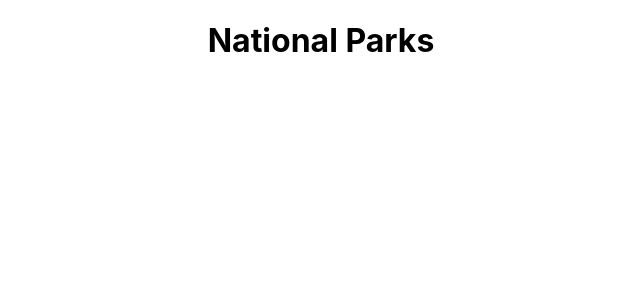
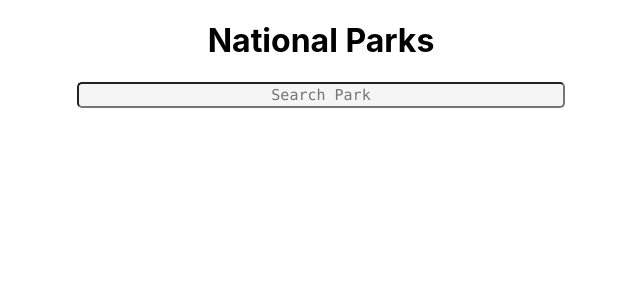
Before and after one commit to MurphDurty20/National_Parks_Lift_Off, a React (Create React App) app: page / in a window 1280 px wide. Shown: the top 300 px of the page, without its empty margins (319-959 px from the left). Built offline with nearby package versions, Linux system fonts and the light colour scheme; the HTML template or start-up script is replaced by a standard one.

Commit message:
non-functional search bar

```diff
--- a/src/App.js
+++ b/src/App.js
@@ -1,11 +1,17 @@
 import './App.css';
+import { useEffect } from 'react';
+import Search from './search';
+
 
 const App = () => {
   return (
     <div className="App">
       <h1> National Parks </h1>
+      <div className='searchBar'><Search /></div>
     </div>
+
   );
 }
 
+
 export default App;
--- a/src/index.css
+++ b/src/index.css
@@ -11,3 +11,13 @@ code {
   font-family: source-code-pro, Menlo, Monaco, Consolas, 'Courier New',
     monospace;
 }
+
+.searchBarFeature {
+  width: 30rem;
+  height: 20px;
+  text-align: center;
+  font-size: 15px;
+  font-family: source-code-pro, Menlo, Monaco, Consolas, 'Courier New';
+  background: rgb(245, 245, 245);
+  border-radius: 5px;
+}
--- /dev/null
+++ b/src/search.js
@@ -0,0 +1,13 @@
+import React from "react";
+
+const SearchBar = ({keyword, setKeyword}) => {
+    return (
+        <input className="searchBarFeature"
+            value={keyword}
+            placeholder={"Search Park"}
+            onChange={(e) => setKeyword(e.target.value)}
+        />
+    );
+}
+
+export default SearchBar
```
